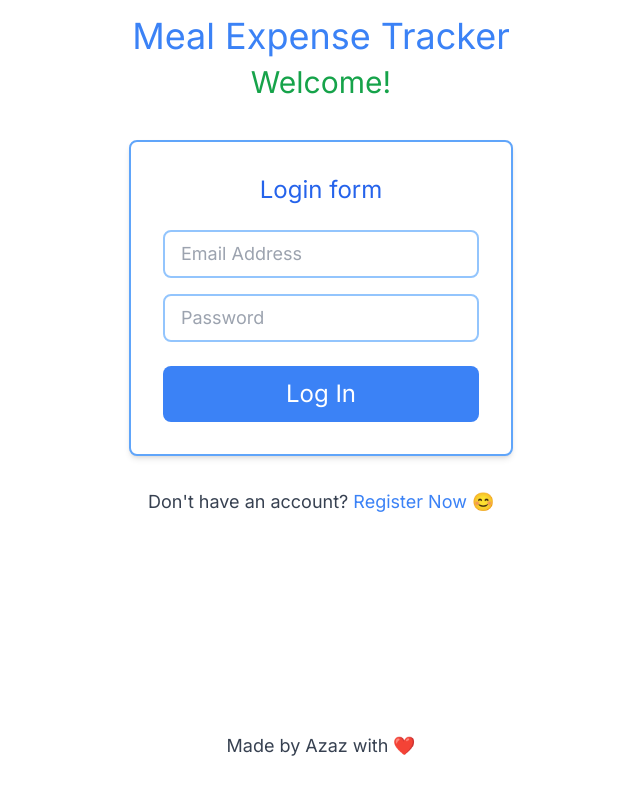
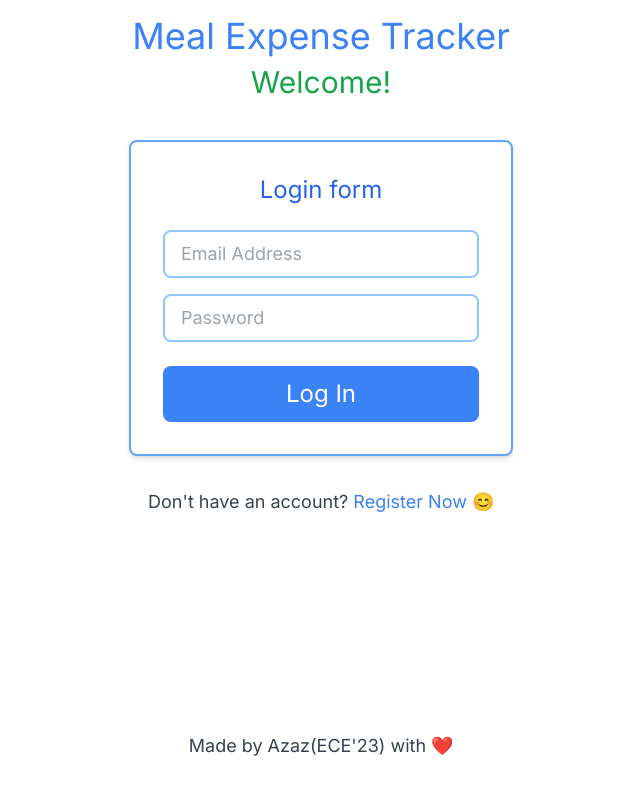
Before and after one commit to azazarfin/expense-tracker-frontend, a React (Vite) app: page /login in a window 1280 px wide. Shown: the top 794 px of the page, without its empty margins (319-959 px from the left). Built offline with nearby package versions, Linux system fonts and the light colour scheme; no server answers.

Commit message:
Footer Update

```diff
--- a/src/components/Footer.jsx
+++ b/src/components/Footer.jsx
@@ -4,7 +4,7 @@ function Footer() {
   return (
     <footer className="w-full text-center py-6">
       <p className="text-lg font-handwritten text-gray-700 dark:text-gray-300">
-        Made by Azaz with <span className="text-red-500">❤</span>
+        Made by Azaz(ECE'23) with <span className="text-blue-500">❤</span>
       </p>
     </footer>
   );
```
